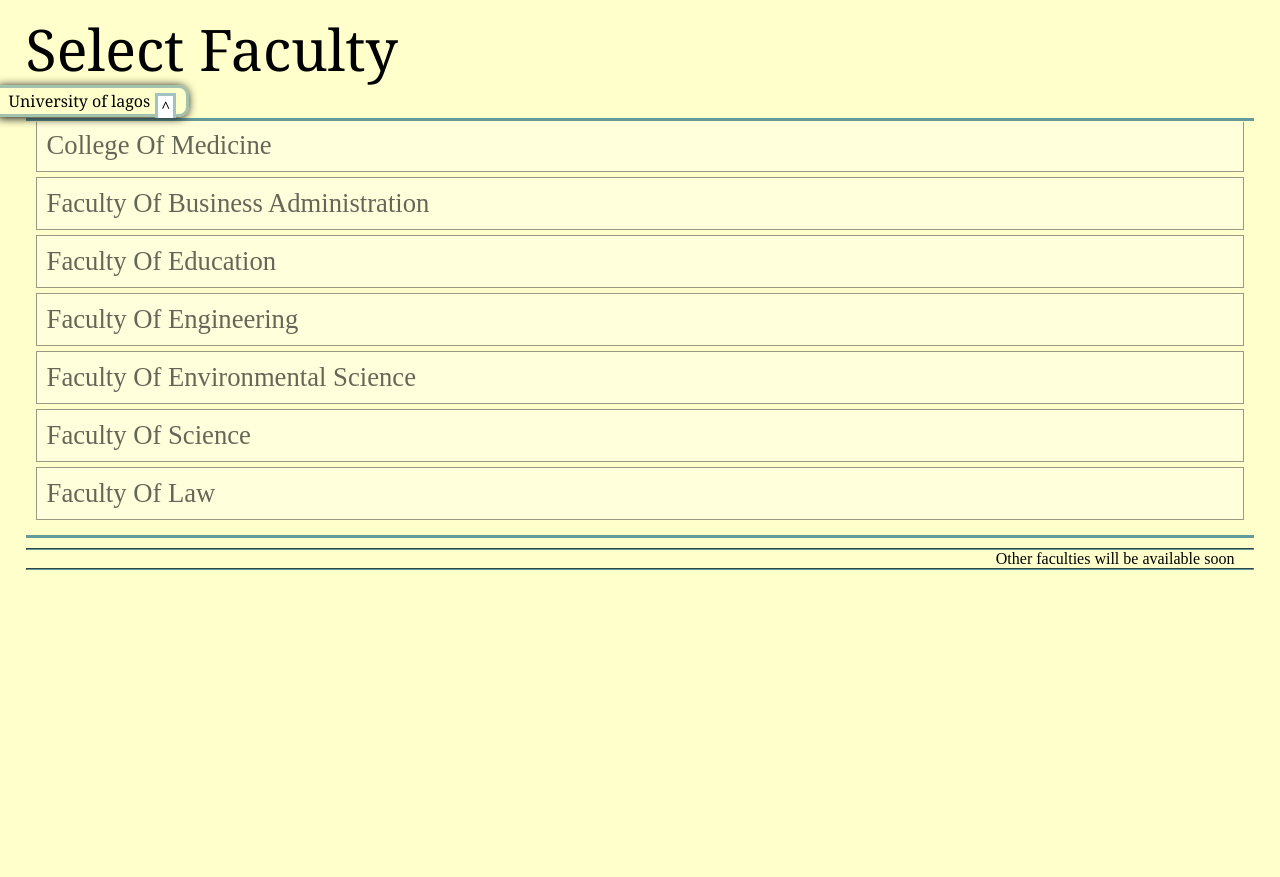
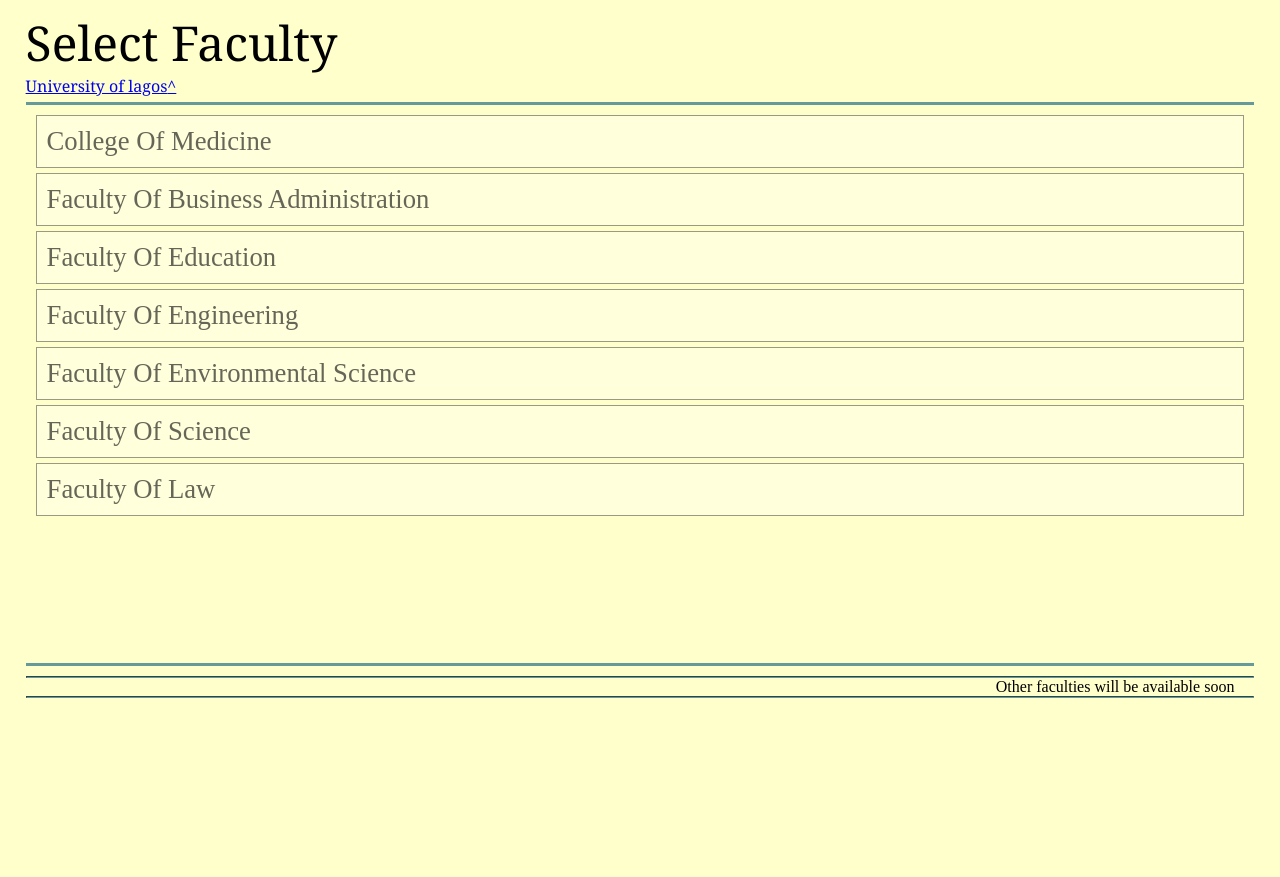
Before and after one commit to brainzsolution/layoutandtemplates.github.io, a PHP site: page /university_of_lagos/unilag.html in a window 1280 px wide. After the commit the page ends 698 px from the top, so only its background shows below. Run offline with PHP 8.4, Linux system fonts and the light colour scheme; some libraries are stand-ins or nearby versions.

Commit message:
Update universitymaterials.css

```diff
--- a/css/universitymaterials.css
+++ b/css/universitymaterials.css
@@ -1,6 +1,11 @@
 * {margin: 0;padding: 0;}
 
-html {width: 100%;height: 100%;}
+html
+{
+	width: 100%;
+	height: 100%;
+	background-color: #FFFFCC;
+}
 
 body
 {
@@ -9,26 +14,32 @@ body
 	width: 96%;
 	height: 96%;
 	border: 0;
-	background: ;
-	background-color: #FFFFCC;
+}
+
+.body, .body thead, .body tbody, .body tfoot, .body tr, .body td
+{
+	display: block;
+}
+
+.body
+{
+	min-height: 100%;
 }
 
 .header
 {
-	position: fixed;
 	display: block;
-	width: 96%;
-	background: #FFFFCC;
 	padding-top: 10px;
-	top: 0;
 	font-family: Georgia, "Times New Roman", Times, serif;
+	padding-bottom: 5px;
 }
 
 .title
 {
-	font-size: 43pt;
+	font-size: 300%;
 }
 
+/*
 .marker
 {
 	font-size: 12pt;
@@ -38,9 +49,11 @@ body
 	left: -2.2%;
 	top: -5px;
 	width: 104.4%;
-	/*border: 3px rgba(102, 153, 153, 0.6) solid;*/
-}
+	/*border: 3px rgba(102, 153, 153, 0.6) solid;
+}*/
 
+
+/*
 .marker_school a
 {
 	background: transparent;
@@ -51,7 +64,6 @@ body
 	padding: 2px 10px 2px 10px;
 	border-radius: 0 10px 10px 0;
 	float: left;
-	box-shadow: -1px 1px 10px #000;
 }
 
 .marker_faculty a
@@ -65,7 +77,6 @@ body
 	border-radius: 10px 0 0 10px;
 	width: 154px;
 	text-align: center;
-	box-shadow: 1px 1px 10px #000;
 }
 
 .top_img
@@ -85,7 +96,7 @@ body
 .top_img img
 {
 	position: relative;
-	left: -1px;
+	left: 0px;
 	top: -1px;
 	width: 8px;
 	height: 12px;
@@ -100,7 +111,7 @@ body
 	margin-left: 5px;
 	text-align: left;
 	position: relative;
-	left: -35px;
+	left: -33px;
 	top:	-7px;
 	padding-left: 3px;
 	padding-right: 3px;
@@ -120,15 +131,14 @@ body
 	margin-top: 26px;
 	border-top: 3px #669999 solid;
 }
+*/
 
 .container
 {
 	border: 0;
-	border-top: 0;
+	border-top: 3px #669999 solid;
 	border-bottom: 3px #669999 solid;
-	display: block;
-	min-height: 50%;
-	margin-top: 109px;
+	min-height: 70%;
 	margin-bottom: 10px;
 	padding: 10px;
 }
@@ -154,35 +164,6 @@ body
 {
 	background-color: rgba(255, 255, 255, 0.6);
 }
-
-/*.course
-{
-	margin: 0;
-	padding: 0 10px 0 10px;
-	list-style-type: none;
-}
-
-.course li
-{
-	display: block;
-	font-size: 12pt;
-	font-weight: bold;
-}
-
-.course li:first-child
-{
-	border-bottom: 3px double #000;
-	text-align: right;
-	padding-left: 40px;
-}
-
-.course li:last-child
-{
-	text-align: left;
-	border-top: 3px double #000;
-}
-
-*/
 
 .footer {margin: auto 0 0 0;}
 
```
